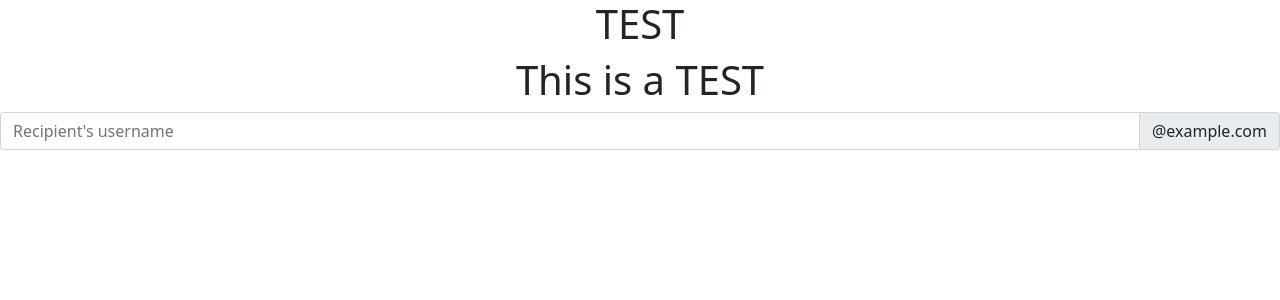
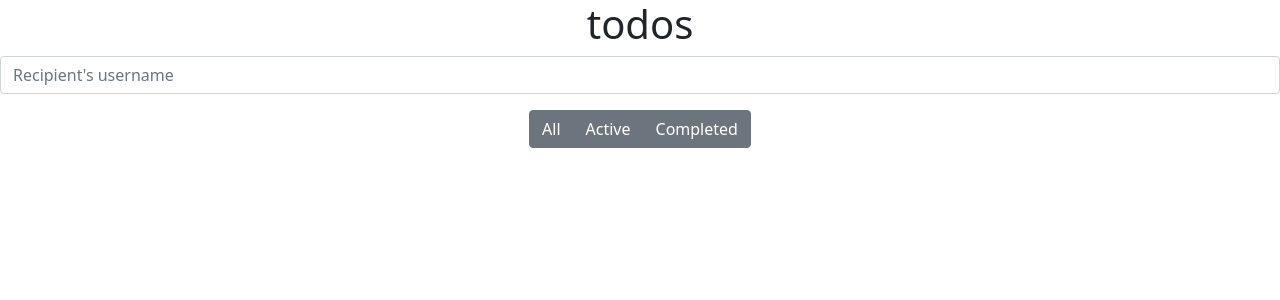
Before and after one commit to TheKestner/todo-list, a React (Create React App) app: page / in a window 1280 px wide. Shown: the top 300 px of the page. Built offline with nearby package versions, Linux system fonts and the light colour scheme; the HTML template or start-up script is replaced by a standard one.

Commit message:
added react-bootstrap Input and ButtonGroup for components

```diff
--- a/src/App.js
+++ b/src/App.js
@@ -2,12 +2,15 @@ import React from 'react';
 import './App.css';
 import axios from 'axios';
 import Input from './components/Input';
+import Status from './components/Status';
 
 export default function App() {
   return (
     <div className="App">
-      <h1>TEST</h1>
+
       <Input />
+      <Status />
+
     </div>
   );
 }
--- a/src/components/Input.js
+++ b/src/components/Input.js
@@ -8,14 +8,14 @@ import { Form, Button, FormGroup, FormControl, ControlLabel, InputGroup} from "r
 export default function Input() {
  return(
      <>
-     <h1>This is a TEST</h1>
+     <h1>todos</h1>
        <InputGroup className="mb-3">
        <FormControl
       placeholder="Recipient's username"
       aria-label="Recipient's username"
       aria-describedby="basic-addon2"
     />
-    <InputGroup.Text id="basic-addon2">@example.com</InputGroup.Text>
+    {/* <InputGroup.Text id="basic-addon2">@example.com</InputGroup.Text> */}
   </InputGroup>
   </>
 
--- /dev/null
+++ b/src/components/Status.js
@@ -0,0 +1,17 @@
+import React from "react";
+import { Button, ButtonGroup } from "react-bootstrap";
+
+
+export default function Status() {
+  return(
+      <>
+      <ButtonGroup aria-label="Basic example">
+        <Button variant="secondary">All</Button>
+        <Button variant="secondary">Active</Button>
+        <Button variant="secondary">Completed</Button>
+        </ButtonGroup>
+     </>
+
+
+  );
+ }
```
Also changed, not shown: src/components/Statusbtn.js (deleted, +0 -10 lines).
